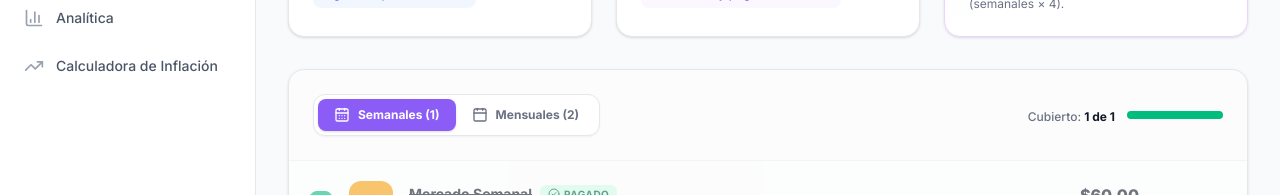
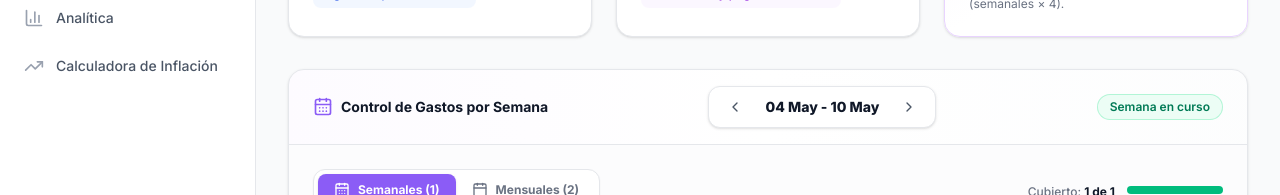
Before and after one commit to abel322/control-gastos, a Next.js app: page /budgets in a window 1280 px wide. Shown: the part 348-543 px from the top of the page. Built offline with nearby package versions, Linux system fonts and the light colour scheme; no server answers; the database is empty.

Commit message:
feat: agregar navegacion semanal y persistencia por semana en gastos fijos

```diff
--- a/package.json
+++ b/package.json
@@ -16,6 +16,7 @@
     "bcryptjs": "^3.0.3",
     "clsx": "^2.1.1",
     "csv-parse": "^7.0.2",
+    "date-fns": "^4.4.0",
     "lucide-react": "^1.14.0",
     "next": "16.2.6",
     "next-auth": "^4.24.14",
--- a/src/app/(dashboard)/actions.ts
+++ b/src/app/(dashboard)/actions.ts
@@ -936,25 +936,51 @@ export async function deleteIncomeAction(id: string) {
 // =============================================
 
 /**
- * Get all fixed expenses for the current user.
+ * Get all fixed expenses for the current user for a given week.
  */
-export async function getFixedExpenses() {
+export async function getFixedExpensesForWeek(weekStartIso?: string) {
   try {
     const userId = await getUserId();
     if (!userId) {
       throw new Error("No autorizado");
     }
 
-    const fixedExpenses = await prisma.fixedExpense.findMany({
-      where: { userId },
-      include: { category: true },
-      orderBy: { createdAt: "desc" },
+    const targetDate = weekStartIso ? new Date(weekStartIso) : new Date();
+    // Normalize targetDate to Monday 00:00:00 UTC/Local
+    const d = new Date(targetDate);
+    const day = d.getDay();
+    const diff = d.getDate() - day + (day === 0 ? -6 : 1);
+    const weekStart = new Date(d.setDate(diff));
+    weekStart.setHours(0, 0, 0, 0);
+
+    const [fixedExpenses, logs] = await Promise.all([
+      prisma.fixedExpense.findMany({
+        where: { userId },
+        include: { category: true },
+        orderBy: { createdAt: "desc" },
+      }),
+      prisma.fixedExpenseLog.findMany({
+        where: {
+          userId,
+          weekStart: {
+            gte: new Date(weekStart.getTime() - 12 * 60 * 60 * 1000),
+            lte: new Date(weekStart.getTime() + 36 * 60 * 60 * 1000),
+          },
+        },
+      }),
+    ]);
+
+    const logMap = new Map<string, boolean>();
+    logs.forEach((log) => {
+      logMap.set(log.fixedExpenseId, log.isPaid);
     });
 
-    return fixedExpenses;
+    return fixedExpenses.map((expense) => ({
+      ...expense,
+      isPaid: logMap.has(expense.id) ? logMap.get(expense.id)! : expense.isPaid,
+    }));
   } catch (error) {
-    console.error("Error fetching fixed expenses:", error);
-    // Mock data fallback if DB fails or demo mode
+    console.error("Error fetching fixed expenses for week:", error);
     return [
       {
         id: "fe1",
@@ -997,6 +1023,13 @@ export async function getFixedExpenses() {
 }
 
 /**
+ * Get all fixed expenses for the current user (defaults to current week).
+ */
+export async function getFixedExpenses() {
+  return getFixedExpensesForWeek();
+}
+
+/**
  * Create a new fixed expense.
  */
 export async function createFixedExpense(data: {
@@ -1005,6 +1038,7 @@ export async function createFixedExpense(data: {
   currency: string;
   frequency: string;
   categoryId: string;
+  dueDate?: string;
 }) {
   try {
     const userId = await getUserId();
@@ -1012,7 +1046,7 @@ export async function createFixedExpense(data: {
       return { error: "No autorizado. Inicie sesión." };
     }
 
-    const { description, amount, currency, frequency, categoryId } = data;
+    const { description, amount, currency, frequency, categoryId, dueDate } = data;
     if (!description || !amount || !currency || !frequency || !categoryId) {
       return { error: "Campos obligatorios faltantes" };
     }
@@ -1026,6 +1060,7 @@ export async function createFixedExpense(data: {
         categoryId,
         userId,
         isPaid: false,
+        dueDate: dueDate ? new Date(dueDate) : null,
       },
       include: {
         category: true,
@@ -1060,6 +1095,7 @@ export async function createFixedExpense(data: {
       currency: data.currency,
       frequency: data.frequency,
       isPaid: false,
+      dueDate: data.dueDate ? new Date(data.dueDate) : null,
       categoryId: data.categoryId,
       category: { name: matchedCat.name, icon: matchedCat.icon, color: matchedCat.color },
       createdAt: new Date(),
@@ -1075,30 +1111,62 @@ export async function createFixedExpense(data: {
 }
 
 /**
- * Toggle paid status for a fixed expense.
+ * Toggle paid status for a fixed expense for a specific week.
  */
-export async function togglePaidStatus(id: string, isPaid: boolean) {
+export async function togglePaidStatusForWeek(id: string, isPaid: boolean, weekStartIso?: string) {
   try {
     const userId = await getUserId();
     if (!userId) {
       return { error: "No autorizado. Inicie sesión." };
     }
 
-    const updated = await prisma.fixedExpense.updateMany({
+    if (weekStartIso) {
+      const targetDate = new Date(weekStartIso);
+      const d = new Date(targetDate);
+      const day = d.getDay();
+      const diff = d.getDate() - day + (day === 0 ? -6 : 1);
+      const weekStart = new Date(d.setDate(diff));
+      weekStart.setHours(0, 0, 0, 0);
+
+      await prisma.fixedExpenseLog.upsert({
+        where: {
+          fixedExpenseId_weekStart: {
+            fixedExpenseId: id,
+            weekStart,
+          },
+        },
+        create: {
+          fixedExpenseId: id,
+          weekStart,
+          isPaid,
+          paidAt: isPaid ? new Date() : null,
+          userId,
+        },
+        update: {
+          isPaid,
+          paidAt: isPaid ? new Date() : null,
+        },
+      });
+    }
+
+    await prisma.fixedExpense.updateMany({
       where: { id, userId },
       data: { isPaid },
     });
 
-    if (updated.count === 0) {
-      return { error: "Compromiso no encontrado o no autorizado." };
-    }
-
     revalidatePath("/budgets");
     return { success: true };
   } catch (error: any) {
-    console.error("Error toggling paid status:", error);
+    console.error("Error toggling paid status for week:", error);
     return { success: true, warning: "Estado cambiado (modo demo)." };
   }
+}
+
+/**
+ * Legacy toggle paid status alias.
+ */
+export async function togglePaidStatus(id: string, isPaid: boolean) {
+  return togglePaidStatusForWeek(id, isPaid);
 }
 
 /**
--- a/src/components/dashboard/FixedExpenseModal.tsx
+++ b/src/components/dashboard/FixedExpenseModal.tsx
@@ -17,6 +17,7 @@ export interface InitialFixedData {
   currency: "USD" | "VES";
   frequency: "WEEKLY" | "MONTHLY";
   categoryId: string;
+  dueDate?: string | Date | null;
 }
 
 interface FixedExpenseModalProps {
@@ -29,8 +30,10 @@ interface FixedExpenseModalProps {
     currency: "USD" | "VES";
     frequency: "WEEKLY" | "MONTHLY";
     categoryId: string;
+    dueDate?: string;
   }) => Promise<void>;
   initialData?: InitialFixedData | null;
+  defaultDueDate?: Date;
 }
 
 export default function FixedExpenseModal({
@@ -39,12 +42,14 @@ export default function FixedExpenseModal({
   categories,
   onSubmit,
   initialData,
+  defaultDueDate,
 }: FixedExpenseModalProps) {
   const [description, setDescription] = useState("");
   const [amount, setAmount] = useState("");
   const [currency, setCurrency] = useState<"USD" | "VES">("USD");
   const [frequency, setFrequency] = useState<"WEEKLY" | "MONTHLY">("WEEKLY");
   const [categoryId, setCategoryId] = useState(categories[0]?.id || "");
+  const [dueDate, setDueDate] = useState<string>("");
   const [isSubmitting, setIsSubmitting] = useState(false);
   const [error, setError] = useState<string | null>(null);
 
@@ -58,16 +63,26 @@ export default function FixedExpenseModal({
         setCurrency(initialData.currency);
         setFrequency(initialData.frequency);
         setCategoryId(initialData.categoryId || categories[0]?.id || "");
+        setDueDate(
+          initialData.dueDate
+            ? new Date(initialData.dueDate).toISOString().split("T")[0]
+            : ""
+        );
       } else {
         setDescription("");
         setAmount("");
         setCurrency("USD");
         setFrequency("WEEKLY");
         setCategoryId(categories[0]?.id || "");
+        setDueDate(
+          defaultDueDate
+            ? defaultDueDate.toISOString().split("T")[0]
+            : new Date().toISOString().split("T")[0]
+        );
       }
       setError(null);
     }
-  }, [isOpen, categories, initialData]);
+  }, [isOpen, categories, initialData, defaultDueDate]);
 
   useEffect(() => {
     function handleOutsideClick(event: MouseEvent) {
@@ -121,6 +136,7 @@ export default function FixedExpenseModal({
         currency,
         frequency,
         categoryId,
+        dueDate: dueDate || undefined,
       });
       onClose();
     } catch (err: any) {
--- a/src/components/dashboard/FixedExpensesClient.tsx
+++ b/src/components/dashboard/FixedExpensesClient.tsx
@@ -1,6 +1,6 @@
 "use client";
 
-import React, { useState } from "react";
+import React, { useState, useEffect } from "react";
 import { formatUSD, formatVES } from "@/lib/format";
 import {
   Plus,
@@ -13,14 +13,27 @@ import {
   PiggyBank,
   Check,
   Zap,
+  ChevronLeft,
+  ChevronRight,
+  RotateCcw,
 } from "lucide-react";
 import clsx from "clsx";
+import {
+  startOfWeek,
+  endOfWeek,
+  subWeeks,
+  addWeeks,
+  format,
+  isSameWeek,
+} from "date-fns";
+import { es } from "date-fns/locale";
 import FixedExpenseModal, { InitialFixedData } from "./FixedExpenseModal";
 import {
   createFixedExpense,
   updateFixedExpense,
-  togglePaidStatus,
+  togglePaidStatusForWeek,
   deleteFixedExpense,
+  getFixedExpensesForWeek,
 } from "@/app/(dashboard)/actions";
 
 interface Category {
@@ -37,6 +50,7 @@ interface FixedExpenseItem {
   currency: string; // "USD" | "VES"
   frequency: string; // "WEEKLY" | "MONTHLY"
   isPaid: boolean;
+  dueDate?: Date | string | null;
   categoryId: string;
   category?: Category;
   createdAt?: Date | string;
@@ -58,6 +72,44 @@ export default function FixedExpensesClient({
   const [isModalOpen, setIsModalOpen] = useState(false);
   const [editingItem, setEditingItem] = useState<FixedExpenseItem | null>(null);
   const [isUpdating, setIsUpdating] = useState<string | null>(null);
+
+  // 1. Estado de Navegación de Fecha (React State)
+  const [currentWeekStart, setCurrentWeekStart] = useState<Date>(() =>
+    startOfWeek(new Date(), { weekStartsOn: 1 })
+  );
+
+  const handlePrevWeek = () => {
+    setCurrentWeekStart((prev) => subWeeks(prev, 1));
+  };
+
+  const handleNextWeek = () => {
+    setCurrentWeekStart((prev) => addWeeks(prev, 1));
+  };
+
+  const handleResetToCurrentWeek = () => {
+    setCurrentWeekStart(startOfWeek(new Date(), { weekStartsOn: 1 }));
+  };
+
+  // Cargar datos al cambiar de semana
+  useEffect(() => {
+    let isMounted = true;
+    async function loadWeekData() {
+      try {
+        const weekExpenses = await getFixedExpensesForWeek(
+          currentWeekStart.toISOString()
+        );
+        if (isMounted && Array.isArray(weekExpenses)) {
+          setExpenses(weekExpenses as any);
+        }
+      } catch (err) {
+        console.error("Error loading week data:", err);
+      }
+    }
+    loadWeekData();
+    return () => {
+      isMounted = false;
+    };
+  }, [currentWeekStart]);
 
   // Helper to convert item amount to USD and VES
   const getItemUSD = (item: FixedExpenseItem) =>
@@ -81,6 +133,15 @@ export default function FixedExpensesClient({
   const activeItems = activeTab === "WEEKLY" ? weeklyItems : monthlyItems;
   const paidCount = activeItems.filter((i) => i.isPaid).length;
 
+  // Rango de la semana activa formateado
+  const weekEnd = endOfWeek(currentWeekStart, { weekStartsOn: 1 });
+  const isCurrentWeek = isSameWeek(currentWeekStart, new Date(), {
+    weekStartsOn: 1,
+  });
+  const weekRangeLabel = `${format(currentWeekStart, "dd MMM", {
+    locale: es,
+  })} - ${format(weekEnd, "dd MMM", { locale: es })}`;
+
   const handleOpenCreateModal = () => {
     setEditingItem(null);
     setIsModalOpen(true);
@@ -97,6 +158,7 @@ export default function FixedExpensesClient({
     currency: "USD" | "VES";
     frequency: "WEEKLY" | "MONTHLY";
     categoryId: string;
+    dueDate?: string;
   }) => {
     const matchedCategory = categories.find((c) => c.id === data.categoryId);
 
@@ -114,6 +176,7 @@ export default function FixedExpensesClient({
                 currency: data.currency,
                 frequency: data.frequency,
                 categoryId: data.categoryId,
+                dueDate: data.dueDate ? new Date(data.dueDate) : e.dueDate,
                 category:
                   matchedCategory ||
                   e.category || {
@@ -130,7 +193,10 @@ export default function FixedExpensesClient({
       }
     } else {
       // Create new fixed expense
-      const res = await createFixedExpense(data);
+      const res = await createFixedExpense({
+        ...data,
+        dueDate: data.dueDate || currentWeekStart.toISOString(),
+      });
       if (res.success && res.fixedExpense) {
         const newItem: FixedExpenseItem = {
           id: res.fixedExpense.id,
@@ -139,6 +205,7 @@ export default function FixedExpensesClient({
           currency: res.fixedExpense.currency,
           frequency: res.fixedExpense.frequency,
           isPaid: res.fixedExpense.isPaid,
+          dueDate: res.fixedExpense.dueDate,
           categoryId: res.fixedExpense.categoryId,
           category:
             (res.fixedExpense as any).category ||
@@ -166,7 +233,11 @@ export default function FixedExpensesClient({
     );
 
     try {
-      await togglePaidStatus(id, newPaidState);
+      await togglePaidStatusForWeek(
+        id,
+        newPaidState,
+        currentWeekStart.toISOString()
+      );
     } catch {
       // Revert if error
       setExpenses((prev) =>
@@ -296,6 +367,53 @@ export default function FixedExpensesClient({
 
       {/* Main Content Area */}
       <div className="rounded-2xl border border-gray-200 bg-white shadow-sm overflow-hidden">
+        {/* 2. Componente Selector de Semana (UI Header de la Tabla) */}
+        <div className="flex flex-col sm:flex-row items-center justify-between gap-4 border-b border-gray-200 px-6 py-4 bg-gradient-to-r from-purple-50/40 via-white to-gray-50/40">
+          <div className="flex items-center gap-2">
+            <CalendarDays className="h-5 w-5 text-primary" />
+            <span className="text-sm font-bold text-gray-900">
+              Control de Gastos por Semana
+            </span>
+          </div>
+
+          {/* Centered Navigation Controls */}
+          <div className="flex items-center gap-2 bg-white border border-gray-200 rounded-xl px-3 py-1.5 shadow-sm">
+            <button
+              onClick={handlePrevWeek}
+              className="p-1.5 text-gray-600 hover:text-gray-900 hover:bg-gray-100 rounded-lg transition-all active:scale-95"
+              title="Semana anterior"
+            >
+              <ChevronLeft className="h-4 w-4" />
+            </button>
+
+            <span className="text-sm font-extrabold text-gray-900 min-w-[130px] text-center capitalize px-2">
+              {weekRangeLabel}
+            </span>
+
+            <button
+              onClick={handleNextWeek}
+              className="p-1.5 text-gray-600 hover:text-gray-900 hover:bg-gray-100 rounded-lg transition-all active:scale-95"
+              title="Semana siguiente"
+            >
+              <ChevronRight className="h-4 w-4" />
+            </button>
+          </div>
+
+          {!isCurrentWeek ? (
+            <button
+              onClick={handleResetToCurrentWeek}
+              className="inline-flex items-center gap-1.5 text-xs font-semibold text-primary hover:text-primary/80 bg-primary/10 px-3 py-1.5 rounded-lg transition-all"
+            >
+              <RotateCcw className="h-3.5 w-3.5" />
+              <span>Semana Actual</span>
+            </button>
+          ) : (
+            <span className="text-xs font-semibold text-emerald-700 bg-emerald-50 border border-emerald-200/80 px-3 py-1 rounded-full">
+              Semana en curso
+            </span>
+          )}
+        </div>
+
         {/* Tabs & Controls Header */}
         <div className="flex flex-col sm:flex-row items-start sm:items-center justify-between gap-4 border-b border-gray-100 p-4 sm:p-6 bg-gray-50/50">
           {/* Tabs */}
```
Also changed, not shown: 2 other files (tests, documents, lock files or other folders).
